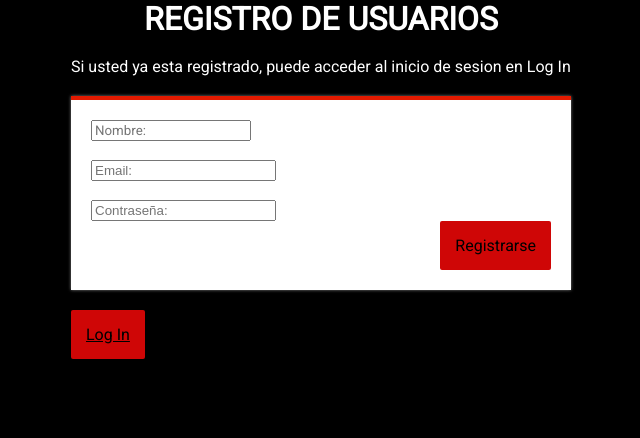
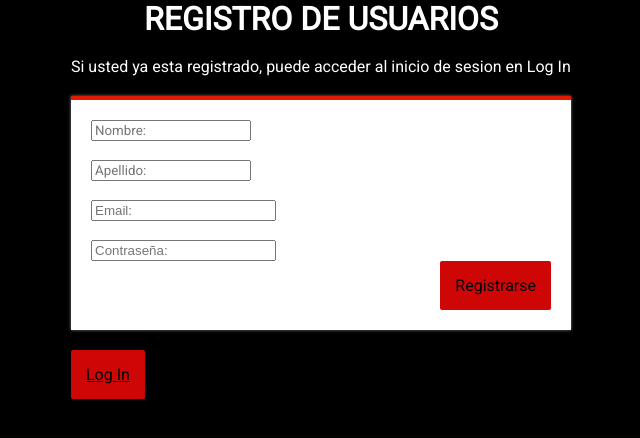
Before and after one commit to gonzaemkey/Exxodo, a PHP site: page / in a window 1280 px wide. Shown: the top 438 px of the page, without its empty margins (319-959 px from the left). Run offline with PHP 8.4, Linux system fonts and the light colour scheme.

Commit message:
Logica Actualizada

```diff
--- a/index.view.php
+++ b/index.view.php
@@ -16,20 +16,21 @@
 	<div class="wrap">
 		<p>Si usted ya esta registrado, puede acceder al inicio de sesion en Log In</p>
 		<!-- contenedor -->
-	<form action=" " name="formulario" method="post"> <!-- Usamos el método post para recoger lo que seleccione el usuario en unas variables -->
+	   <form action=" " name="formulario" method="post"> <!-- Usamos el método post para recoger lo que seleccione el usuario en unas variables -->
 
-<!-- Placeholder es lo que le aparece al usuario en la web, name es como se llama la variable que recogeremos con post y type el tipo de datos que introduce el usuario -->
+     <!-- Placeholder es lo que le aparece al usuario en la web, name es como se llama la variable que recogeremos con post y type el tipo de datos que introduce el usuario -->
 		<!-- El nombre es un texto -->
-		<input type="text" placeholder="Nombre:" name="name" id="name">
+		<input type="text" placeholder="Nombre:" name="Nombre" id="Nombre">
 		<br>
 		<!-- El apellido es un texto -->
-
+		<input type="text" placeholder="Apellido:" name="Apellido" id="Apellido">
+		<br>
 		<!-- El email es tipo email -->
-		<input type="email" placeholder="Email:" name="mail" id="email">
+		<input type="email" placeholder="Email:" name="Email" id="Email">
 		<br>
 		<br>
 		<!-- El password es un tipo password -->
-		<input type="password" placeholder="Contraseña:" name="password" id="password">
+		<input type="password" placeholder="Contraseña:" name="Password" id="Password">
 		<br>
 
 
--- a/utils/edicion_productos.php
+++ b/utils/edicion_productos.php
@@ -57,7 +57,7 @@ if (isset($_POST['submit'])) {
 					}
 					if($found==false){
 
-						$carpeta_destino = $_SERVER['DOCUMENT_ROOT'] . '../../htdocs/php2daw/tema5 bbdd/Usuarios registrados/fotos/';
+						$carpeta_destino = $_SERVER['DOCUMENT_ROOT'] . '../../htdocs/TFG//fotos/';
 
 	    				move_uploaded_file($_FILES['imagen']['tmp_name'],$carpeta_destino.$Foto_prod);//mover imagen a directorio temporal
 
--- a/utils/estilos4.css
+++ b/utils/estilos4.css
@@ -37,7 +37,7 @@ form input[type="day"],
 
 /*Estado focus (cuando está seleccionado) */
 form input[type="text"]:focus{
-	color:#fff;
+	color:#000000;
 	font-family:"Roboto", Arial, sans-serif, helvetica;
 	display: block;
 }
```
Also changed, not shown: funciones/cerrar_sesion.php (added, +7 -0 lines), fotos/OIP.jpg (added), fotos/WhatsApp Image 2023-04-30 at 18.43.45.jpeg (added), funciones/conexion.php (line endings or trailing spaces), funciones/inicio_sesion.php (line endings or trailing spaces), index.php (line endings or trailing spaces), utils/edicion_productos.view.php (line endings or trailing spaces), utils/ejemplo1.php (line endings or trailing spaces), utils/eliminar_productos.php (line endings or trailing spaces), utils/eliminar_productos.view.php (line endings or trailing spaces), utils/index2.php (line endings or trailing spaces), utils/index2.view.php (line endings or trailing spaces), utils/miWeb.admin.php (line endings or trailing spaces), utils/miWeb.admin.view.php (line endings or trailing spaces), 2 more files.
